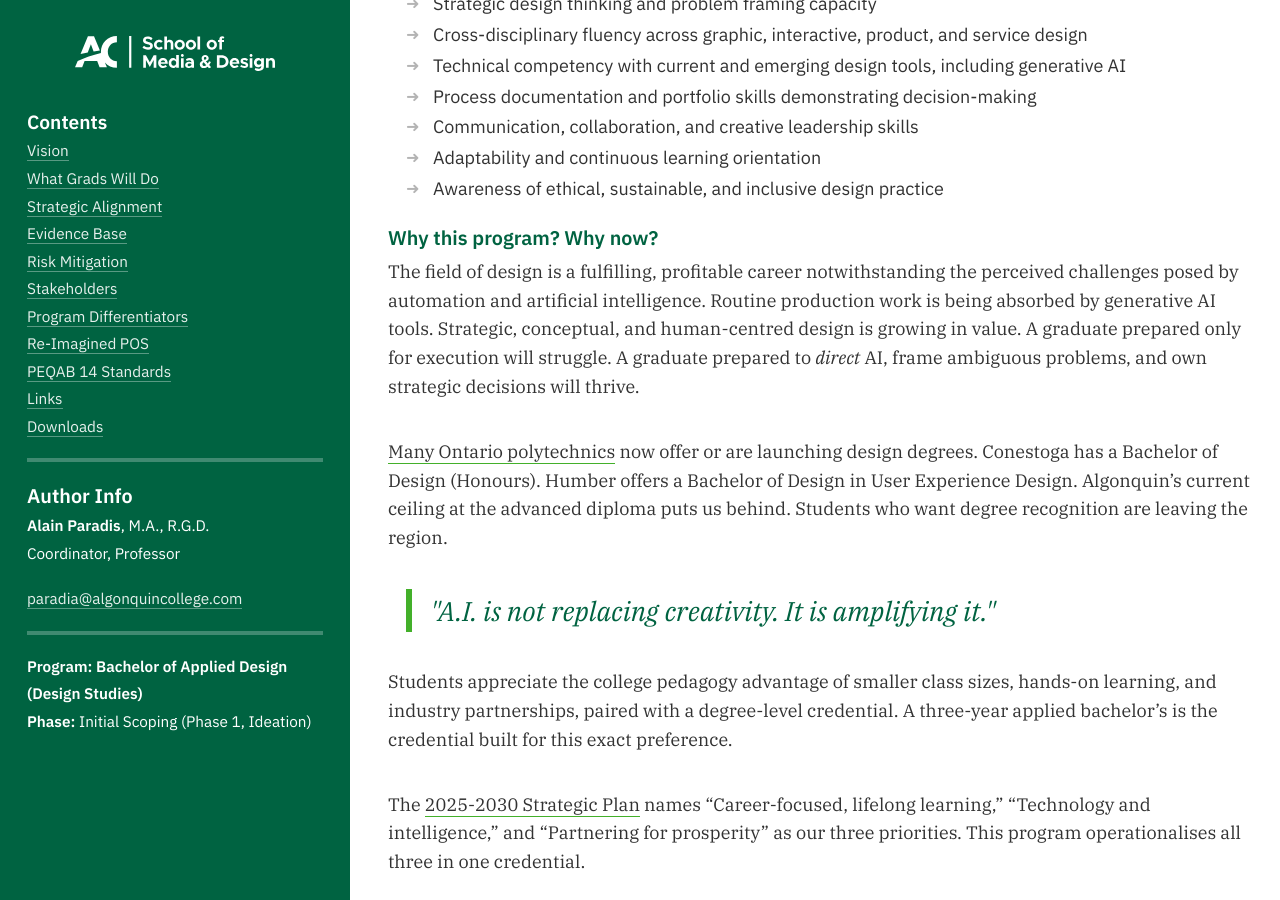
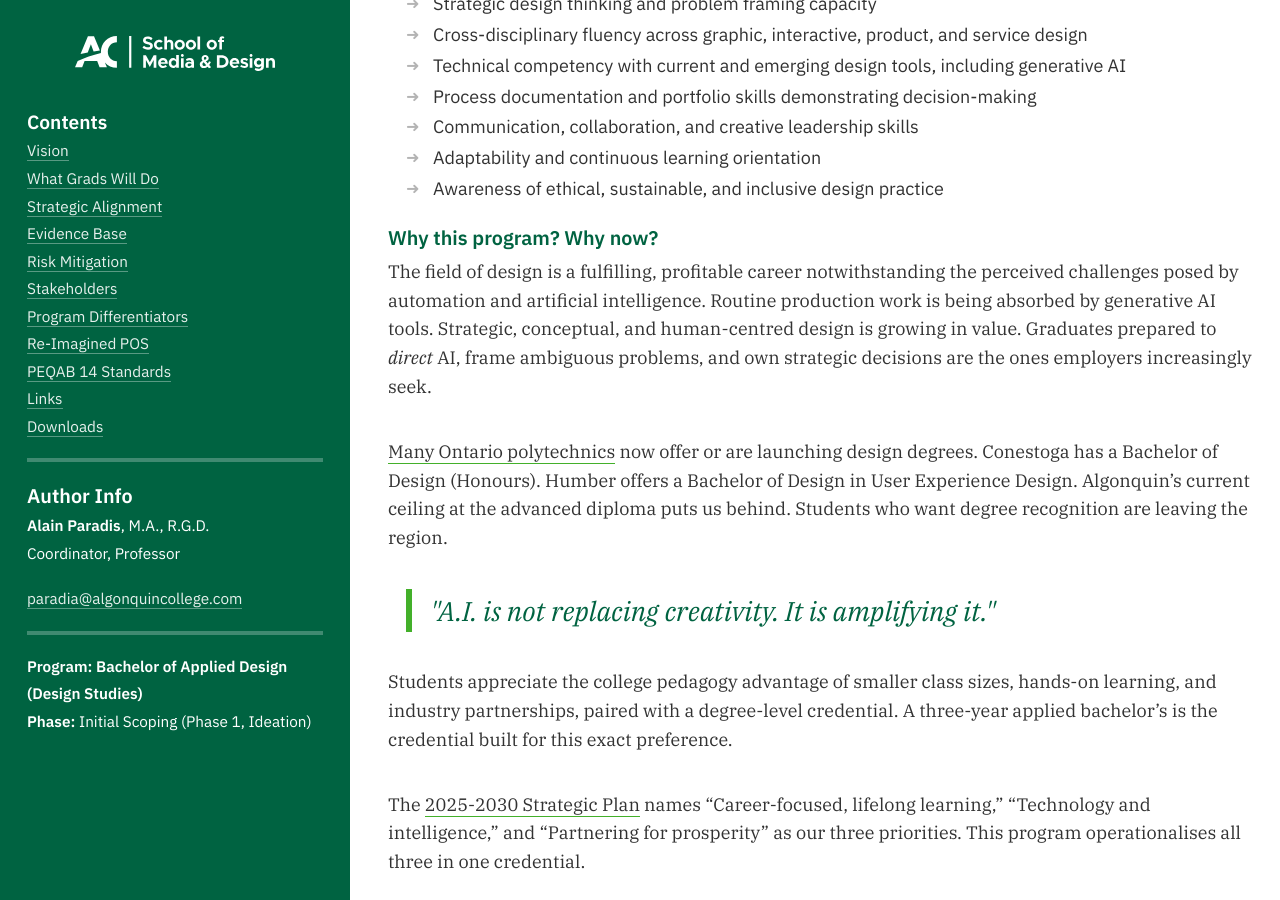
Before and after one commit to AlainParadis/program-transformation, a Jekyll site: the page built from index.md, in a window 1280 px wide and 900 px high, scrolled down 1456 px. Built offline with Jekyll 4.4.1, drawn with Linux system fonts in a browser that asks for light colours.

Commit message:
Reword paragraph about design graduates
Clarify and improve tone of the vision statement by replacing the singular, negative phrasing with a plural, positive statement that emphasizes employers increasingly seek graduates who can direct AI, frame ambiguous problems, and make strategic decisions.

```diff
--- a/_includes/vision.html
+++ b/_includes/vision.html
@@ -45,7 +45,7 @@
 	Why this program? Why now?
 </h5>
 <p>
-	The field of design is a fulfilling, profitable career notwithstanding the perceived challenges posed by automation and artificial intelligence. Routine production work is being absorbed by generative AI tools. Strategic, conceptual, and human-centred design is growing in value. A graduate prepared only for execution will struggle. A graduate prepared to <em>direct</em> AI, frame ambiguous problems, and own strategic decisions will thrive.
+	The field of design is a fulfilling, profitable career notwithstanding the perceived challenges posed by automation and artificial intelligence. Routine production work is being absorbed by generative AI tools. Strategic, conceptual, and human-centred design is growing in value. Graduates prepared to <em>direct</em> AI, frame ambiguous problems, and own strategic decisions are the ones employers increasingly seek.
 </p>
 <p>
 	<a href="#otherdegreeprograms">Many Ontario polytechnics</a> now offer or are launching design degrees. Conestoga has a Bachelor of Design (Honours). Humber offers a Bachelor of Design in User Experience Design. Algonquin’s current ceiling at the advanced diploma puts us behind. Students who want degree recognition are leaving the region.
```
